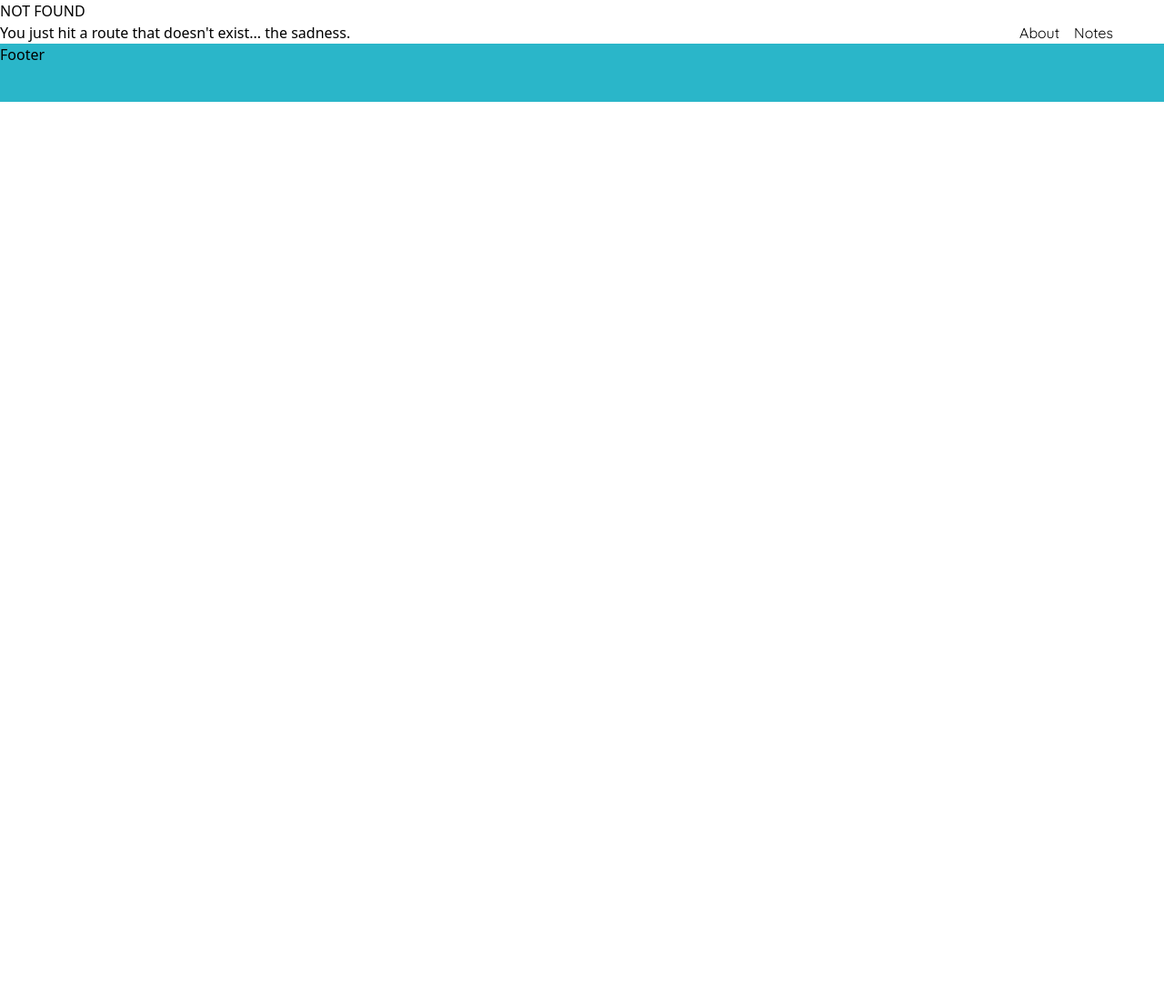
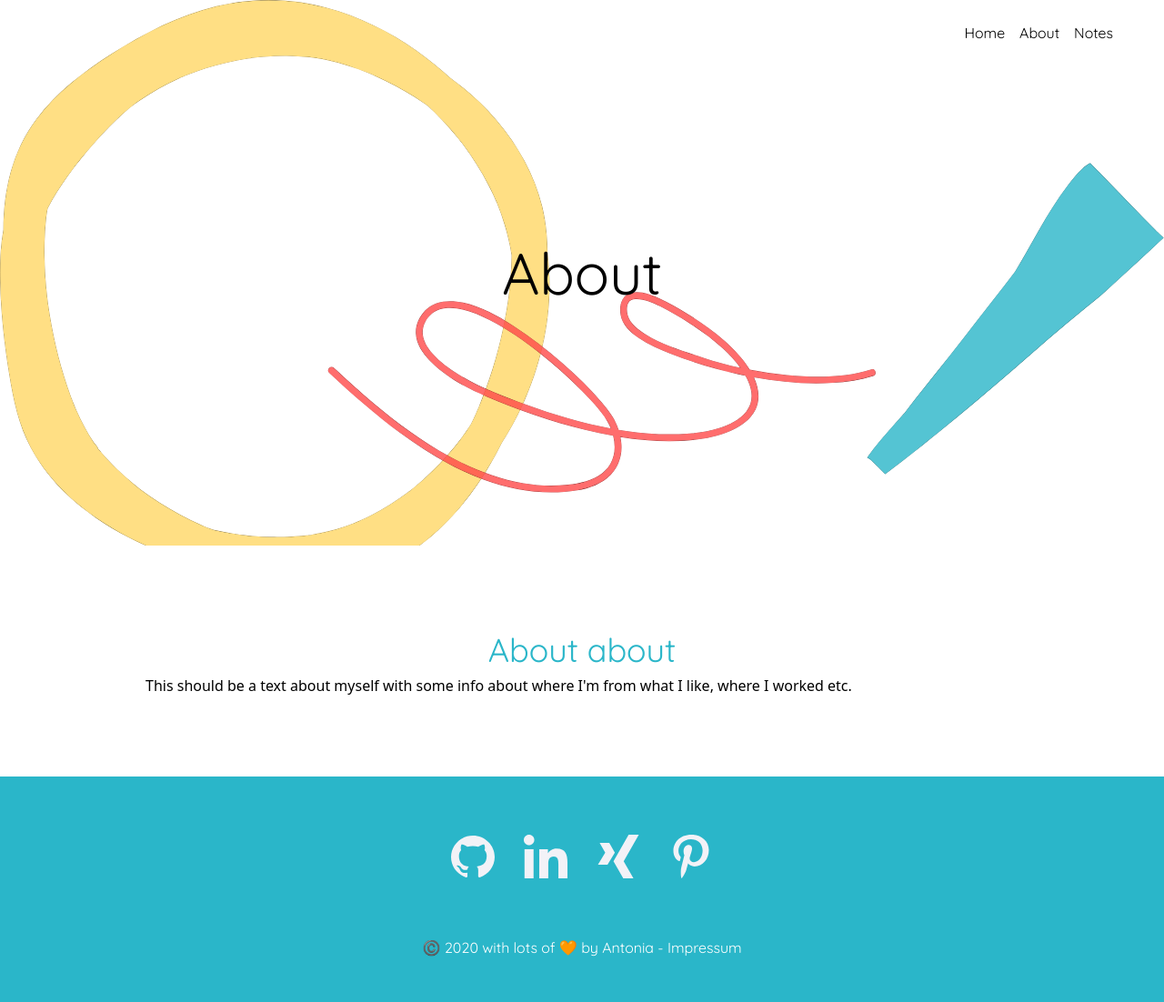
Before and after one commit to antokro/super-broccoli, a Gatsby site: page /about in a window 1280 px wide. Before the commit this address had no page. Shown: the whole page at 91% size. Before the commit the page ends 800 px from the top, so only its background shows below. Built offline with nearby package versions, Linux system fonts and the light colour scheme; Gatsby itself is replaced by a stand-in of ours.

Commit message:
Add Social Icons and some components

```diff
--- a/src/components/footer.js
+++ b/src/components/footer.js
@@ -1,5 +1,47 @@
 import React from "react"
+import { Link } from "gatsby"
+import Github from "../icons/Github"
+import LinkedIn from "../icons/LinkedIn"
+import Xing from "../icons/Xing"
+import Pinterest from "../icons/Pinterest"
 
-const Footer = () => <div className="h-16 w-100 bg-sb-turquoise">Footer</div>
+const Footer = () => {
+  const link = "p-4 h-20 w-20"
+
+  return (
+    <div className="mt-12 w-100 bg-sb-turquoise font-display">
+      <div className="flex justify-center p-6 md:p-12">
+        <a href="https://github.com/antokro" target="_blank" className={link}>
+          <Github />
+        </a>
+        <a
+          href="https://www.linkedin.com/in/antonia-krohn-a404b3182/"
+          target="_blank"
+          className={link}
+        >
+          <LinkedIn />
+        </a>
+        <a
+          href="https://www.xing.com/profile/Antonia_Krohn/cv"
+          target="_blank"
+          className={link}
+        >
+          <Xing />
+        </a>
+        <a
+          href="https://www.pinterest.de/antoniakrohn/"
+          target="_blank"
+          className={link}
+        >
+          <Pinterest />
+        </a>
+      </div>
+      <div className="text-center pb-6 md:pb-12 text-white">
+        ©️ 2020 with lots of 🧡 by Antonia -{" "}
+        <Link to="/impressum">Impressum</Link>
+      </div>
+    </div>
+  )
+}
 
 export default Footer
--- a/src/components/header.js
+++ b/src/components/header.js
@@ -1,11 +1,18 @@
 // import { Link } from "gatsby"
-import PropTypes from "prop-types"
 import React from "react"
+import { Link } from "gatsby"
 
 const Header = () => (
   <header className="font-display py-6 px-12 text-base text-right absolute top-0 right-0 left-0">
-    <span className="p-2">About</span>
-    <span className="p-2">Notes</span>
+    <Link to="/" className="p-2">
+      Home
+    </Link>
+    <Link to="/about" className="p-2">
+      About
+    </Link>
+    <Link to="/notes" className="p-2">
+      Notes
+    </Link>
   </header>
 )
 
--- a/src/components/hello.js
+++ b/src/components/hello.js
@@ -2,7 +2,7 @@ import React from "react"
 
 const Hello = () => (
   <div className="min-h-content-mobile md:min-h-content-desktop flex justify-center items-center flex-col">
-    <div className="rounded-full h-32 w-32 mb-8 bg-yellow-400" />
+    <div className="rounded-full h-32 w-32 mb-24 bg-yellow-400" />
     <div className="font-display text-xl">Hi</div>
     <div className="font-body text-m text-center">
       Nice to meet you. This is a short text about me and how I became a Web
--- a/src/components/stage.js
+++ b/src/components/stage.js
@@ -1,9 +1,9 @@
 import React from "react"
 
 const Stage = () => (
-  <section className="h-stage-mobile md:h-stage-desktop flex justify-center items-center flex-col bg-mobile md:bg-desktop bg-no-repeat bg-cover">
-    <h1 className="font-display text-4xl">Hello, I'm Antonia</h1>
-    <div className="font-body text-xl">a web developer</div>
+  <section className="h-stage-mobile md:h-stage-desktop w-100 flex justify-center items-center flex-col bg-mobile sm:bg-tablet md:bg-desktop bg-no-repeat bg-cover">
+    <h1 className="font-display text-4xl md:text-6xl">Hello, I'm Antonia</h1>
+    <div className="font-body text-xl md:text-2xl">a web developer</div>
   </section>
 )
 
--- /dev/null
+++ b/src/components/subStage.js
@@ -0,0 +1,9 @@
+import React from "react"
+
+const SubStage = ({ headline }) => (
+  <section className="h-sub-stage-mobile md:h-sub-stage-desktop w-100 flex justify-center items-center bg-sub bg-no-repeat bg-cover mb-12">
+    <div className="font-display text-4xl md:text-6xl">{headline}</div>
+  </section>
+)
+
+export default SubStage
--- a/src/css/global.css
+++ b/src/css/global.css
@@ -47,10 +47,18 @@
 
 @responsive {
   .bg-mobile {
-    background-image: url("../svg/Stage.svg");
+    background-image: url("../svg/StageMobile.svg");
   }
 
   .bg-desktop {
     background-image: url("../svg/StageDesktop.svg");
   }
+
+  .bg-tablet {
+    background-image: url("../svg/StageTablet.svg");
+  }
+
+  .bg-sub {
+    background-image: url("../svg/StageSub.svg");
+  }
 }
--- /dev/null
+++ b/src/icons/Github.js
@@ -0,0 +1,18 @@
+import React from "react"
+
+const Github = () => (
+  <span>
+    <svg
+      enable-background="new 0 0 24 24"
+      viewBox="0 0 24 24"
+      xmlns="http://www.w3.org/2000/svg"
+    >
+      <path
+        d="m12 .5c-6.63 0-12 5.28-12 11.792 0 5.211 3.438 9.63 8.205 11.188.6.111.82-.254.82-.567 0-.28-.01-1.022-.015-2.005-3.338.711-4.042-1.582-4.042-1.582-.546-1.361-1.335-1.725-1.335-1.725-1.087-.731.084-.716.084-.716 1.205.082 1.838 1.215 1.838 1.215 1.07 1.803 2.809 1.282 3.495.981.108-.763.417-1.282.76-1.577-2.665-.295-5.466-1.309-5.466-5.827 0-1.287.465-2.339 1.235-3.164-.135-.298-.54-1.497.105-3.121 0 0 1.005-.316 3.3 1.209.96-.262 1.98-.392 3-.398 1.02.006 2.04.136 3 .398 2.28-1.525 3.285-1.209 3.285-1.209.645 1.624.24 2.823.12 3.121.765.825 1.23 1.877 1.23 3.164 0 4.53-2.805 5.527-5.475 5.817.42.354.81 1.077.81 2.182 0 1.578-.015 2.846-.015 3.229 0 .309.21.678.825.56 4.801-1.548 8.236-5.97 8.236-11.173 0-6.512-5.373-11.792-12-11.792z"
+        fill="#f2f2f7"
+      />
+    </svg>
+  </span>
+)
+
+export default Github
--- /dev/null
+++ b/src/icons/LinkedIn.js
@@ -0,0 +1,19 @@
+import React from "react"
+
+const LinkedIn = () => (
+  <span>
+    <svg
+      enable-background="new 0 0 24 24"
+      viewBox="0 0 24 24"
+      xmlns="http://www.w3.org/2000/svg"
+    >
+      <g fill="#f2f2f7">
+        <path d="m23.994 24v-.001h.006v-8.802c0-4.306-.927-7.623-5.961-7.623-2.42 0-4.044 1.328-4.707 2.587h-.07v-2.185h-4.773v16.023h4.97v-7.934c0-2.089.396-4.109 2.983-4.109 2.549 0 2.587 2.384 2.587 4.243v7.801z" />
+        <path d="m.396 7.977h4.976v16.023h-4.976z" />
+        <path d="m2.882 0c-1.591 0-2.882 1.291-2.882 2.882s1.291 2.909 2.882 2.909 2.882-1.318 2.882-2.909c-.001-1.591-1.292-2.882-2.882-2.882z" />
+      </g>
+    </svg>
+  </span>
+)
+
+export default LinkedIn
--- /dev/null
+++ b/src/icons/Pinterest.js
@@ -0,0 +1,18 @@
+import React from "react"
+
+const Pinterest = () => (
+  <span>
+    <svg
+      enable-background="new 0 0 24 24"
+      viewBox="0 0 24 24"
+      xmlns="http://www.w3.org/2000/svg"
+    >
+      <path
+        d="m12.326 0c-11.309.001-12.268 12.107-6.978 14.445.544.245.472-.054.94-1.844.037-.149.018-.278-.102-.417-2.726-3.153-.532-9.635 5.751-9.635 9.093 0 7.394 12.582 1.582 12.582-1.498 0-2.614-1.176-2.261-2.631.428-1.733 1.266-3.596 1.266-4.845 0-3.148-4.69-2.681-4.69 1.49 0 1.289.456 2.159.456 2.159s-1.509 6.096-1.789 7.235c-.322 1.308-.164 6.129.399 5.391.149-.195 1.973-2.797 2.484-4.678.186-.685.949-3.465.949-3.465.503.908 1.953 1.668 3.498 1.668 4.596 0 7.918-4.04 7.918-9.053-.016-4.806-4.129-8.402-9.423-8.402z"
+        fill="#f2f2f7"
+      />
+    </svg>
+  </span>
+)
+
+export default Pinterest
--- /dev/null
+++ b/src/icons/Xing.js
@@ -0,0 +1,22 @@
+import React from "react"
+
+const Xing = () => (
+  <span>
+    <svg
+      enable-background="new 0 0 24 24"
+      viewBox="0 0 24 24"
+      xmlns="http://www.w3.org/2000/svg"
+    >
+      <path
+        d="m17.643 0-8.329 14.591 5.367 9.409h5.607l-5.367-9.409 8.329-14.591z"
+        fill="#f2f2f7"
+      />
+      <path
+        d="m6.995 4.5h-5.286l3.058 5.386-4.017 6.614h5.286l4.017-6.614z"
+        fill="#f2f2f7"
+      />
+    </svg>
+  </span>
+)
+
+export default Xing
--- /dev/null
+++ b/src/pages/about.js
@@ -0,0 +1,20 @@
+import React from "react"
+import Layout from "../components/layout"
+import Content from "../components/content"
+import SubStage from "../components/subStage"
+
+const About = () => (
+  <>
+    <Layout>
+      <SubStage headline="About" />
+      <Content headline="About about">
+        <div>
+          This should be a text about myself with some info about where I'm from
+          what I like, where I worked etc.
+        </div>
+      </Content>
+    </Layout>
+  </>
+)
+
+export default About
--- /dev/null
+++ b/src/pages/impressum.js
@@ -0,0 +1,15 @@
+import React from "react"
+import Layout from "../components/layout"
+import Content from "../components/content"
+
+const Impressum = () => (
+  <>
+    <Layout>
+      <Content headline="Impressum">
+        <div>Text für Impressum</div>
+      </Content>
+    </Layout>
+  </>
+)
+
+export default Impressum
--- /dev/null
+++ b/src/pages/notes.js
@@ -0,0 +1,17 @@
+import React from "react"
+import Layout from "../components/layout"
+import Content from "../components/content"
+import SubStage from "../components/subStage"
+
+const Notes = () => (
+  <>
+    <Layout>
+      <SubStage headline="Notes" />
+      <Content headline="Notes Notes">
+        <div>Links Projects etc.</div>
+      </Content>
+    </Layout>
+  </>
+)
+
+export default Notes
--- a/tailwind.config.js
+++ b/tailwind.config.js
@@ -10,7 +10,9 @@ module.exports = {
       },
       spacing: {
         "stage-mobile": "480px",
-        "stage-desktop": "725px",
+        "stage-desktop": "730px",
+        "sub-stage-mobile": "350px",
+        "sub-stage-desktop": "600px",
       },
       minHeight: {
         "content-mobile": "350px",
```
Also changed, not shown: src/svg/StageLargeDesktop.svg (added), src/svg/StageMobile.svg (added), src/svg/StageSub.svg (added), src/svg/StageTablet.svg (added).
